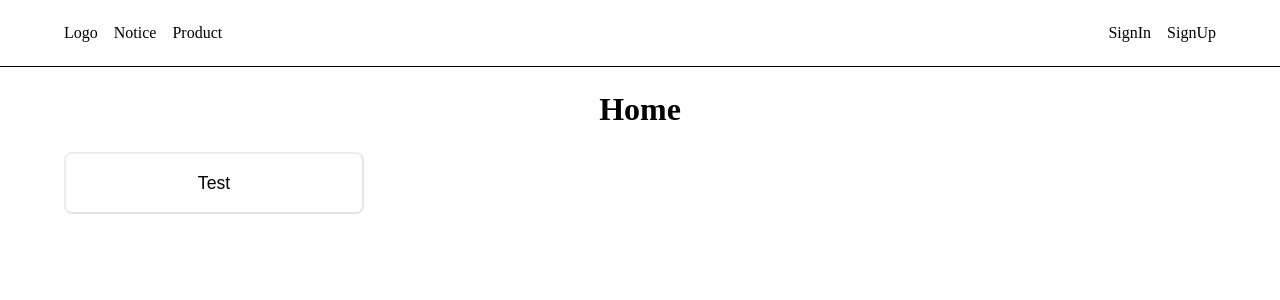
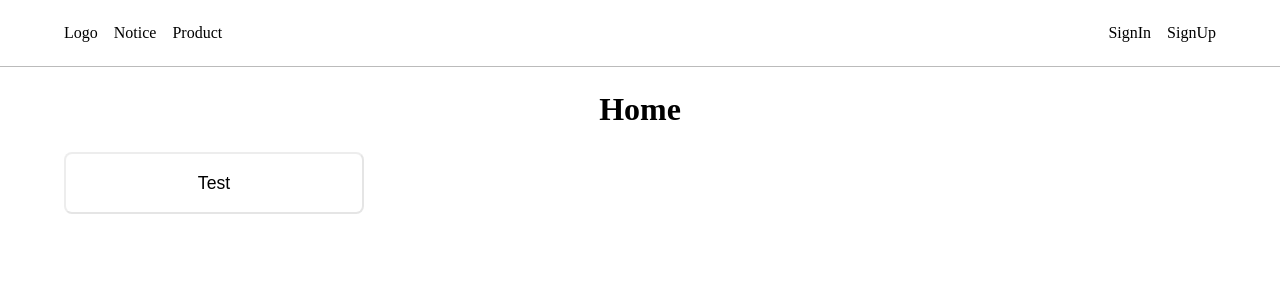
Before and after one commit to yeonghoonPark/next-test, a Next.js app: page / in a window 1280 px wide. Shown: the top 300 px of the page. Built offline with nearby package versions, Linux system fonts and the light colour scheme; no server answers.

Commit message:
changing the border color of the header

```diff
--- a/app/globals.scss
+++ b/app/globals.scss
@@ -78,7 +78,7 @@ img {
 
 /* Header */
 header {
-  border-bottom: 1px solid black;
+  border-bottom: 1px solid #bbb;
 
   & nav {
     display: flex;
```
